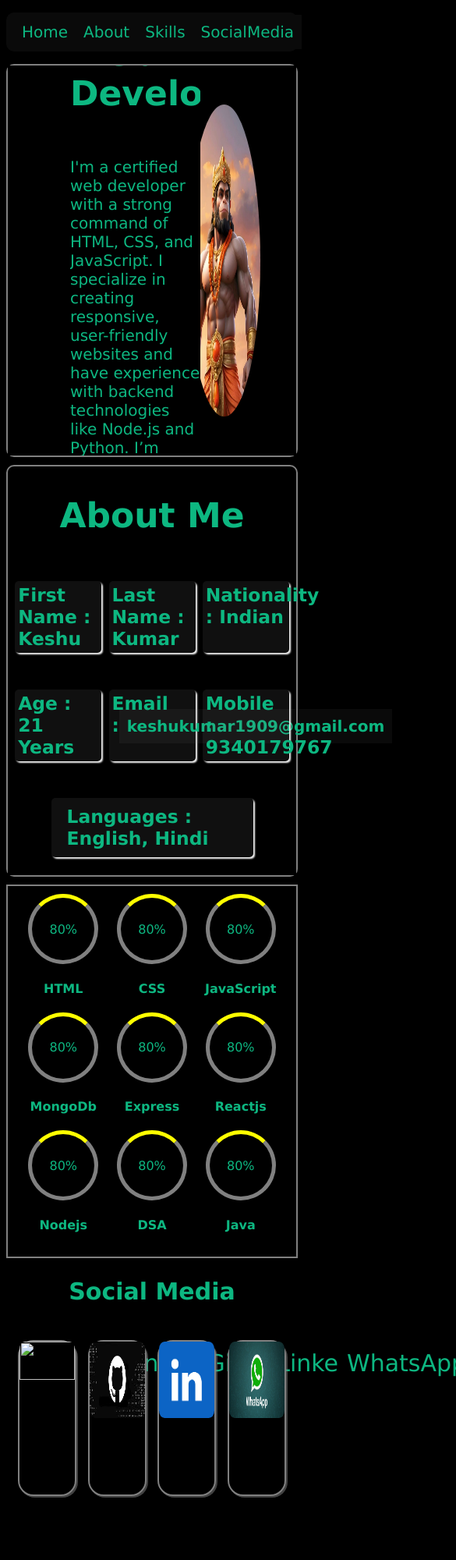
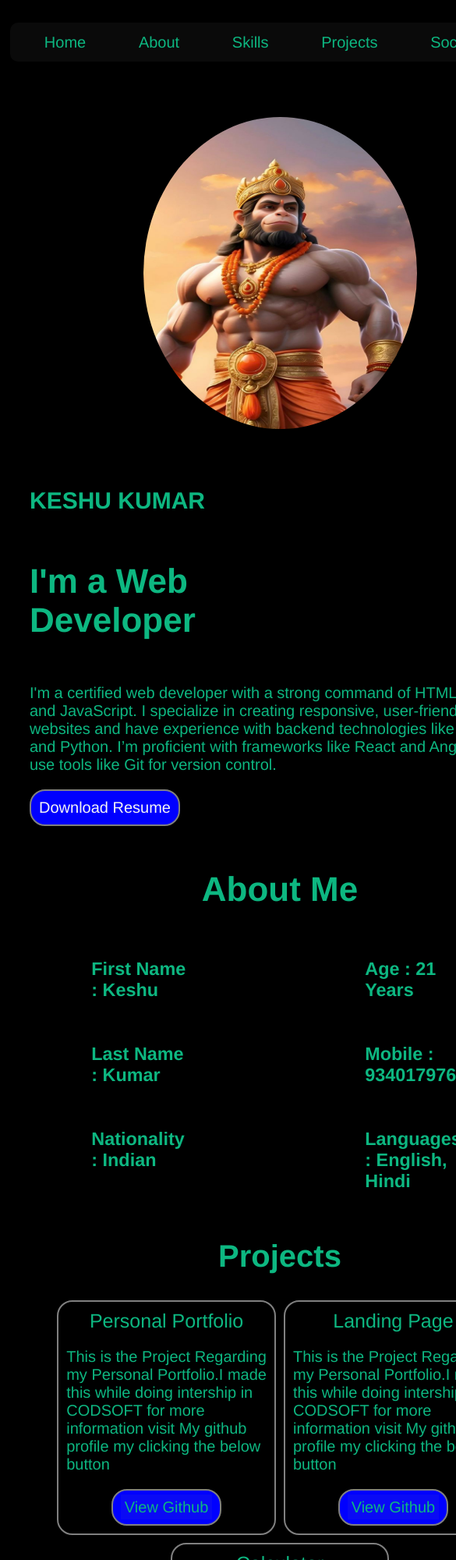
Before and after one commit to KESHUKUMAR1909/Codsoftinternship, a plain HTML site: page PersonalPortfolio/html/index.html in a window 390 px wide. Shown: the top 2000 px of the page at 78% size, 585 px wide, since content can reach past the window. Before the commit the page ends 1926 px from the top, so only its background shows below. Drawn offline with Linux system fonts and the light colour scheme; a web font is replaced by a local one.

Commit message:
adding responsiveness

```diff
--- /dev/null
+++ b/PersonalPortfolio/css/phone.css
@@ -0,0 +1,124 @@
+@media screen and (min-width:1020px){
+    .container{
+        /* margin-top: 10%; */
+        height: 100%;
+    }
+    .info{
+        height: 100%;
+        position: relative;
+        left: 30px;
+     }
+}
+@media screen and (min-width:1000px) {
+    body{
+        width: 100%;
+    }
+    .card a{
+        background-color: inherit;
+        /* padding: 10px; */
+        font-size: 20px;
+     }
+}
+@media screen and (max-width:1000px) {
+    body{
+        width: 100%;
+        font: 25px;
+    }
+    .card a{
+        background-color: inherit;
+        /* padding: 10px; */
+        font-size: 20px;
+     }
+  .card{
+        width: 36% ;
+     }
+}
+@media screen and (min-width:810px) and (max-width:915px) {
+    #home{
+        height: 100%;
+    }
+    .container{
+        margin-top: 10%;
+    }
+    .info{
+
+         overflow-y: visible;
+
+    }
+   .card{
+        width: 36% ;
+     }
+     .handles{
+        gap: 20px;
+     }
+}
+@media  screen and (max-width:768px) {
+    body{
+        box-sizing: border-box;
+        width: 100%;
+    }
+     .nav{
+        width: 100%;
+        padding: 5px;
+     }
+     a{
+        padding: 5px;
+     }
+
+
+     /* now styling the home section */
+     .container{
+        align-items: center;
+        flex-direction: column-reverse;
+     }
+     .about{
+        width: 100%;
+
+     }
+     .Personalimage{
+        width: 100%;
+     }
+     .info{
+        height: 100%;
+        position: relative;
+        left: 30px;
+     }
+     .card{
+        width: 36% ;
+     }
+
+     .card a{
+        background-color: inherit;
+        /* padding: 10px; */
+        font-size: 20px;
+     }
+     .handles{
+        gap: 20px;
+     }
+}
+
+@media screen and (max-width:540px) and (min-width:320px) {
+    body{
+     width: 180%;
+    }
+   .card{
+        width: 36% ;
+     }
+     .handles{
+        gap: 20px;
+     }
+
+}
+@media screen and (max-width:320px) {
+    body{
+        width: 148%;
+    }
+    .card a{
+        background-color: inherit;
+        /* padding: 10px; */
+        font-size: 15px;
+     }
+   .card{
+        width: 36% ;
+     }
+}
--- a/PersonalPortfolio/css/style.css
+++ b/PersonalPortfolio/css/style.css
@@ -1,8 +1,12 @@
 *{
     background-color: black;
     color: rgb(13, 183, 129);
-    font-family:Verdana, Geneva, Tahoma, sans-serif;
+
+
+    font-family: 'Franklin Gothic Medium', 'Arial Narrow', Arial, sans-serif;
+
     box-sizing:border-box ;
+    scroll-behavior: smooth;
 }
 .navbar{
     display: flex;
@@ -12,7 +16,6 @@
     border-radius: 10px;
     height: 50px;
     padding: 10px;
-    /* border: 2px solid grey; */
     position: sticky;
 
     z-index: 1000;
@@ -37,7 +40,7 @@ a{
     display: flex;
     width: 100%;
     height: 100%;
-    border: 2px solid grey;
+    /* border: 2px solid grey; */
     border-radius: 10px;
 }
 .about{
@@ -96,12 +99,12 @@ button{
 
 /* Now giving css to the About Section */
 #About{
-    margin-top: 10px;
+    margin-top: 20px;
     display: flex;
     justify-content: center;
     align-items: center;
     flex-direction: column;
-    border: 2px solid grey;
+    /* border: 2px solid grey; */
     border-radius:10px;
 }
 #About h1{
@@ -109,39 +112,61 @@ button{
 }
 .aboutme{
     font-size: 20px;
+    width: 100%;
     display: flex;
+    flex-direction: row;
     flex-wrap: wrap;
     justify-content: space-evenly;
 
 }
+.about1{
+    display: flex;
+    flex-direction: column;
+    align-items: center;
+    width: 50%;
+}
+.about2{
+    display: flex;
+    flex-direction: column;
+    align-items: center;
+    width: 50%;
+}
 .aboutme h3{
-    width: 30%;
-    background-color: rgba(128, 128, 128, 0.121);
+    width: 40%;
+    /* background-color: rgba(128, 128, 128, 0.121); */
     padding:4px;
     border-radius: 5px ;
-    box-shadow: 2px 2px 2px whitesmoke;
+    /* box-shadow: 2px 2px 2px whitesmoke; */
 }
 .aboutme h3 a{
      text-decoration: none;
-}
-.aboutme .long{
-    width: 70%;
-    display: flex;
-    justify-content: center;
-    padding: 10px 20px 10px 20px;
+     background-color: inherit;
+
 
 }
-
-
-
 /* Skills section css */
 #Skills{
     margin-top: 10px;
     display: flex;
+    /* flex-direction: column; */
     flex-wrap: wrap;
-    border: 2px solid grey;
+    /* border: 2px solid grey; */
+    justify-content: center;
+    padding: 10px;
+    flex-direction: column;
+}
+.heading{
+    display: flex;
+    justify-content: center;
+    align-items:center;
+    font-size: 30px;
+}
+.cardholder{
+    display: flex;
+    flex-wrap: wrap;
+
     justify-content: space-evenly;
-    padding: 10px;
+    width: 100%;
 }
 .card1{
     display: flex;
@@ -162,6 +187,60 @@ button{
    align-items: center;
 
 }
+/* Projects */
+    #Project{
+        margin-top: 10px;
+        width: 100%;
+        height: 100%;
+        display: flex;
+    }
+    .projectheading{
+        font-size: 40px;
+        display: flex;
+        justify-content: center;
+    }
+    .projectsection{
+        display: flex;
+        flex-wrap: wrap;
+
+        width: 100%;
+        height:100%;
+        gap:10px;
+        /* background-color:; */
+
+        font-size: 25px;
+        justify-content: center;
+
+    }
+
+     .project{
+        background-color: rgba(128, 128, 128, 0.367)(128, 128, 128, 0.033);
+
+        border-radius: 20px;
+        width: 40%;
+        display: flex;
+        flex-direction: column;
+        align-items: center;
+        justify-content: center;
+        border: 2px solid grey;
+        padding: 10px;
+     }
+     .project:hover{
+        opacity:0.8;
+     }
+     .more{
+        font-size: 20px;
+
+     }
+     button{
+        background-color: blue;
+        color: whitesmoke;
+        padding: 10px;
+     }
+     button:hover{
+        background-color: rgb(85, 85, 189);
+     }
+
 
 
 /* NOW giving Css to the Social media */
@@ -191,6 +270,7 @@ button{
     display: flex;
     justify-content: space-evenly;
     width: 100%;
+    flex-wrap: wrap;
  }
  .webimages{
     width: 100%;
--- a/PersonalPortfolio/html/index.html
+++ b/PersonalPortfolio/html/index.html
@@ -5,17 +5,22 @@
     <meta charset="UTF-8">
     <meta name="viewport" content="width=device-width, initial-scale=1.0">
     <link rel="stylesheet" href="/PersonalPortfolio/css/style.css">
+    <link rel="stylesheet" href="/PersonalPortfolio/css/phone.css">
+    <link rel="preconnect" href="https://fonts.googleapis.com">
+<link rel="preconnect" href="https://fonts.gstatic.com" crossorigin>
+<link href="https://fonts.googleapis.com/css2?family=SUSE:wght@100..800&display=swap" rel="stylesheet">
     <title>Keshu kumar</title>
 </head>
 
 <body>
     <!-- this is the navbar section -->
-    <div>
+    <div class="nav">
         <ul class="navbar">
-            <li><a href="#">Home</a></li>
-            <li><a href="#">About</a></li>
-            <li><a href="#">Skills</a></li>
-            <li><a href="#">SocialMedia</a></li>
+            <li><a href="#home">Home</a></li>
+            <li><a href="#About">About</a></li>
+            <li><a href="#Skills">Skills</a></li>
+            <li><a href="#Projects">Projects</a></li>
+            <li><a href="#SocialMedia">SocialMedia</a></li>
         </ul>
     </div>
     <!-- this is home section -->
@@ -47,13 +52,49 @@
     <section id="About">
         <h1>About Me</h1>
         <div class="aboutme">
+            <div class="about1">
                 <h3>First Name : Keshu </h3>
                 <h3>Last Name : Kumar </h3>
                 <h3>Nationality : Indian </h3>
+            </div>
+            <div class="about2">
                 <h3>Age : 21 Years</h3>
-            <h3>Email :<a href="#">keshukumar1909@gmail.com</a></h3>
+                <!-- <h3>Email :<a href="#">keshukumar1909@gmail.com</a></h3> -->
                 <h3>Mobile : 9340179767</h3>
-            <h3 class="long">Languages : English, Hindi</h3>
+                <h3>Languages : English, Hindi</h3>
+            </div>
+        </div>
+    </section>
+     <!-- Project Section  -->
+     <section id="Projects">
+        <h1 class="projectheading">Projects</h1>
+        <div class="projectsection">
+            <div class=" project project1">
+                 Personal Portfolio
+                 <div class="more">
+                    <p> This is the Project Regarding my Personal Portfolio.I made this while doing intership in CODSOFT for more information visit My github profile my clicking the below button</p>
+                 </div>
+                 <div class="gitbtn">
+                    <button ><a href="#SocialMedia">View Github</a></button>
+                 </div>
+            </div>
+            <div class=" project project2">
+                Landing Page
+                <div class="more">
+                    <p> This is the Project Regarding my Personal Portfolio.I made this while doing intership in CODSOFT for more information visit My github profile my clicking the below button</p>
+                 </div>
+                 <div class="gitbtn">
+                    <button ><a href="#SocialMedia">View Github</a></button>
+            </div>
+            </div>
+            <div class="project project3">
+                  Calculator
+                  <div class="more">
+                    <p> This is the Project Regarding my Personal Portfolio.I made this while doing intership in CODSOFT for more information visit My github profile my clicking the below button</p>
+                 </div>
+                 <div class="gitbtn">
+                    <button ><a href="#SocialMedia">View Github</a></button>
+            </div>
         </div>
     </section>
 
@@ -62,6 +103,11 @@
 
     <!-- Skills Section -->
     <section id="Skills">
+        <div class="heading">
+            <h1>My Skills</h1>
+        </div>
+
+        <div class="cardholder">
             <div class="card1">
                 <div class="circularbar">
                     80%
@@ -135,7 +181,10 @@
                     <h4>Java</h4>
                 </div>
             </div>
+        </div>
     </section>
+
+
 
 
     <!-- Social media -->
@@ -153,17 +202,21 @@
             </div>
             <div class="card">
                 <img class="webimages" src="/PersonalPortfolio/images/linkedin.png" alt="">
-                <a href="https://www.linkedin.com/in/keshu-kumar-27368028b?utm_source=share&utm_campaign=share_via&utm_content=profile&utm_medium=android_app" target="_blank">Linkedin</a>
+                <a href="https://www.linkedin.com/in/keshu-kumar" target="_blank">Linkedin</a>
             </div>
             <div class="card">
                 <img class="webimages" src="/PersonalPortfolio/images/whatsapp.jpg" alt="">
-                <a aria-label="Chat on WhatsApp" href="https://wa.me/9340179767">WhatsApp</a>
+                <a  href="https://wa.me/9340179767" target="_blank">WhatsApp</a>
 
             </div>
 
         </div>
     </section>
 
+
+    <h2 style="text-align: center;">&copy; 2024 Keshu kumar. All rights reserved.
+    </h2>
+
 </body>
 
 </html>
```
Also changed, not shown: 1 other file. Lines whose indentation alone changed are shown as unchanged.
